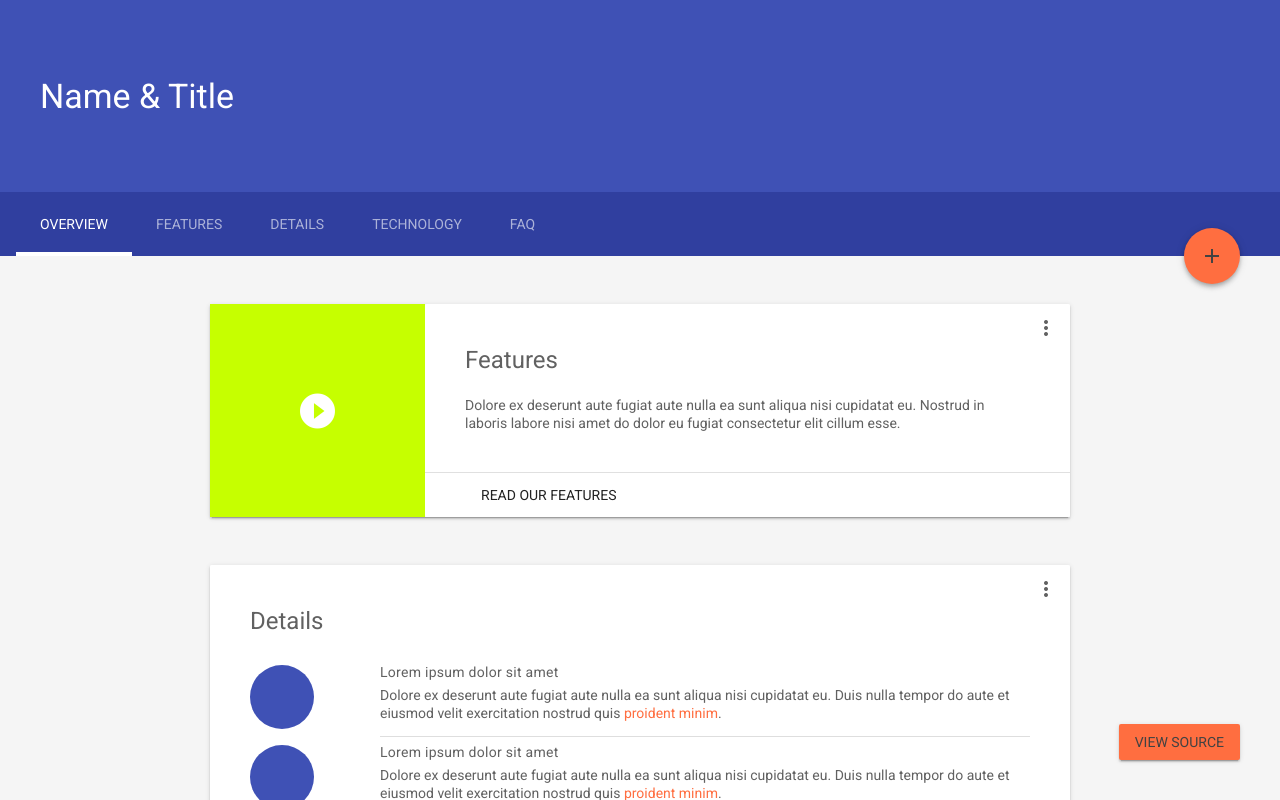
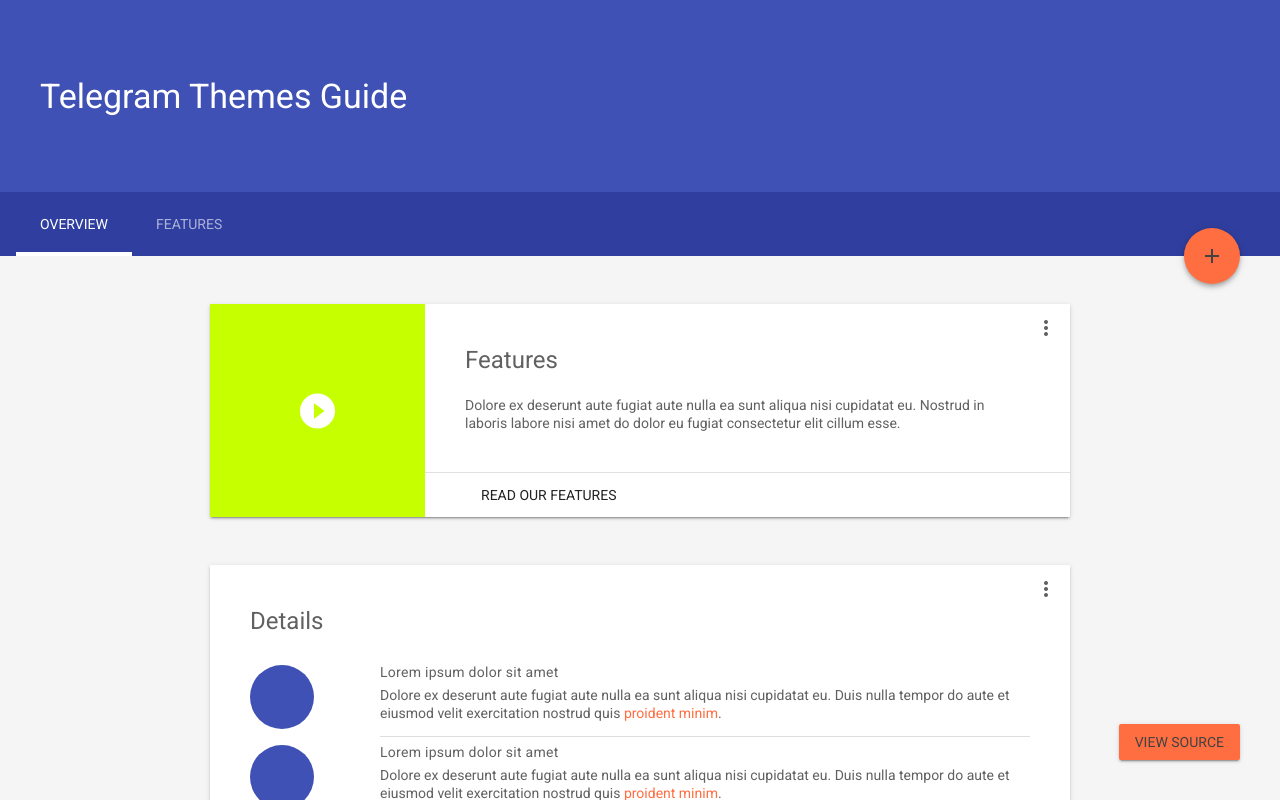
Before and after one commit to Eskamhl/Eskamhl.github.io, a plain HTML site: page index.html in a window 1280 px wide. Drawn offline with nearby package versions, Linux system fonts and the light colour scheme.

Commit message:
First changes to index.html

```diff
--- a/index.html
+++ b/index.html
@@ -66,16 +66,13 @@
         <div class="mdl-layout--large-screen-only mdl-layout__header-row">
         </div>
         <div class="mdl-layout--large-screen-only mdl-layout__header-row">
-          <h3>Name &amp; Title</h3>
+          <h3>Telegram Themes Guide</h3>
         </div>
         <div class="mdl-layout--large-screen-only mdl-layout__header-row">
         </div>
         <div class="mdl-layout__tab-bar mdl-js-ripple-effect mdl-color--primary-dark">
           <a href="#overview" class="mdl-layout__tab is-active">Overview</a>
           <a href="#features" class="mdl-layout__tab">Features</a>
-          <a href="#features" class="mdl-layout__tab">Details</a>
-          <a href="#features" class="mdl-layout__tab">Technology</a>
-          <a href="#features" class="mdl-layout__tab">FAQ</a>
           <button class="mdl-button mdl-js-button mdl-button--fab mdl-js-ripple-effect mdl-button--colored mdl-shadow--4dp mdl-color--accent" id="add">
             <i class="material-icons" role="presentation">add</i>
             <span class="visuallyhidden">Add</span>
```
